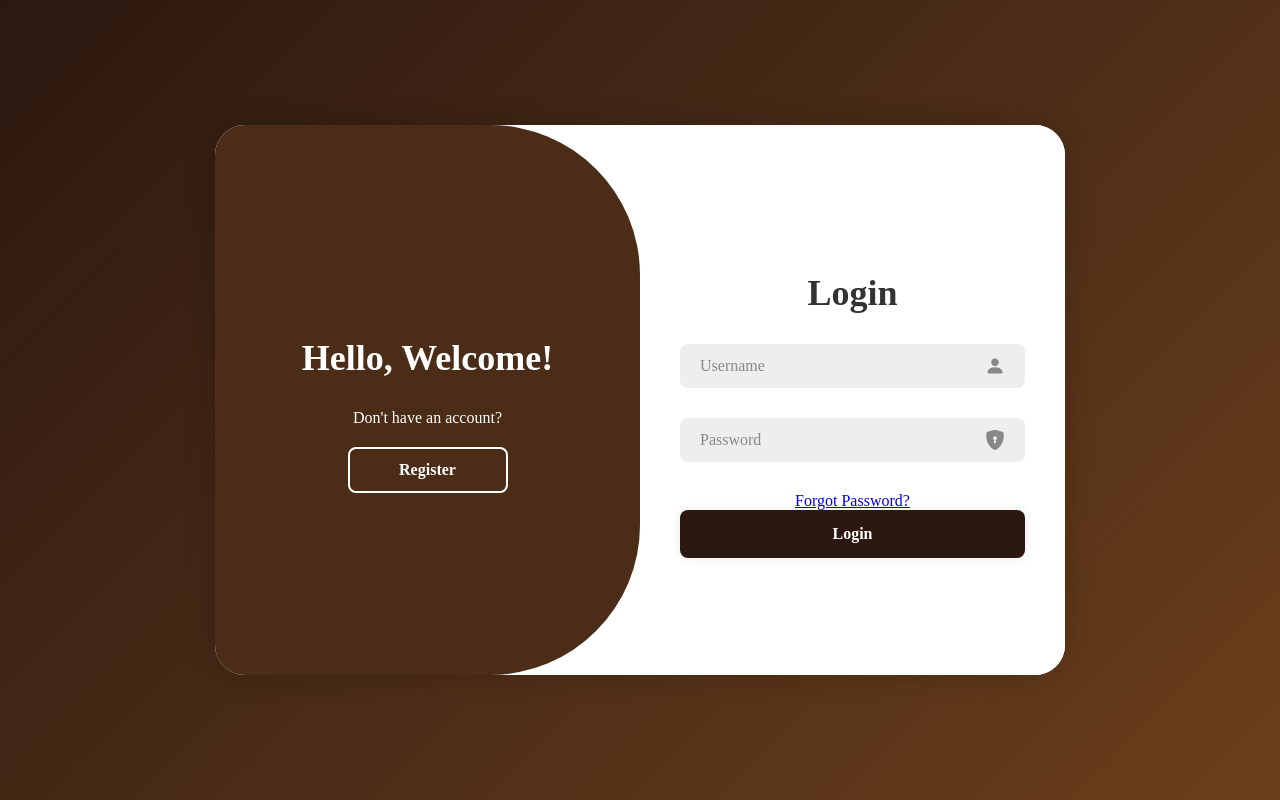
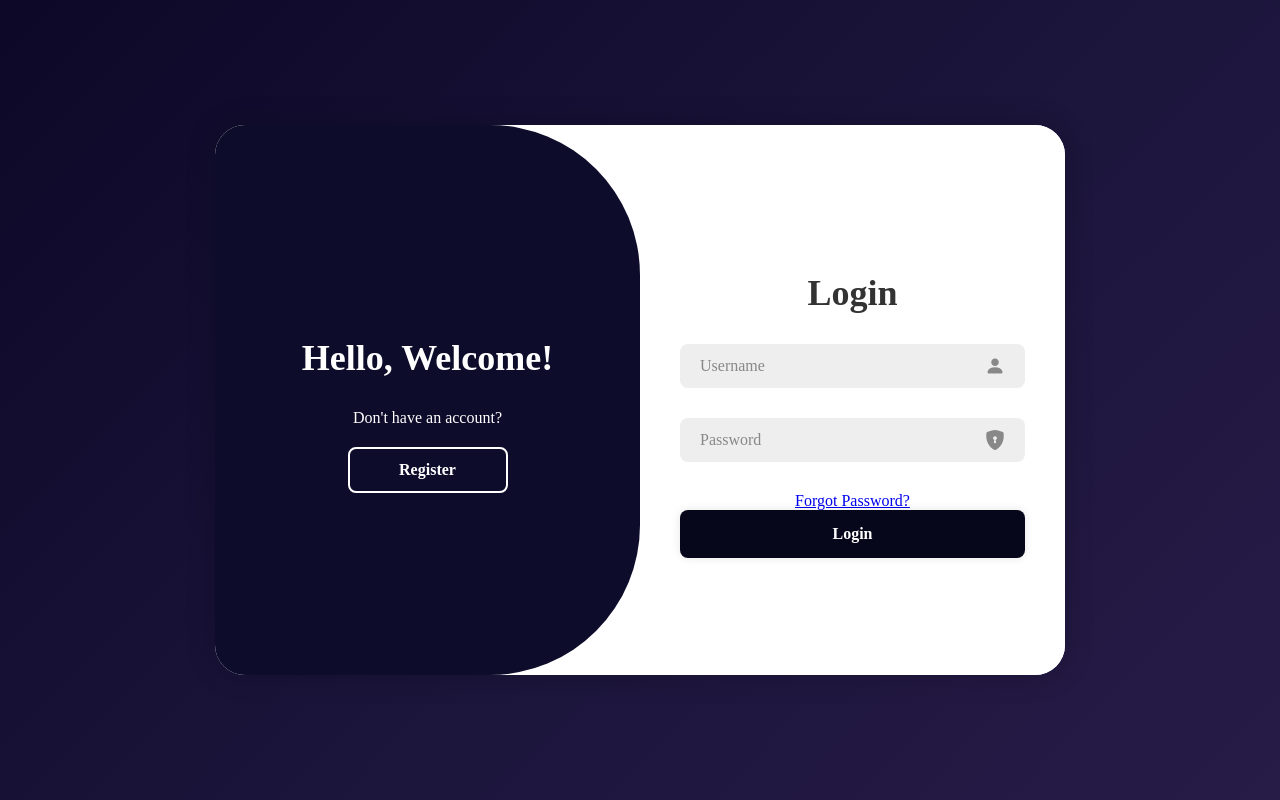
Before and after one commit to rinki-matiyali/commerce, a Django app: page /login in a window 1280 px wide. Run offline with Django 5.2, Linux system fonts and the light colour scheme.

Commit message:
completed project

```diff
--- a/auctions/static/auctions/styles.css
+++ b/auctions/static/auctions/styles.css
@@ -9,7 +9,7 @@ body{
     justify-content: center;
     align-items: center;
     min-height: 100vh;
-    background: linear-gradient(135deg, #2C1810 0%, #4A2C17 50%, #6B3E1A 100%);
+    background: linear-gradient(135deg, #0d0827 0%, #1a143a 50%, #271b47 100%);
 }
 
 .container{
@@ -97,7 +97,7 @@ form{
 .btn{
     width: 100%;
     height:48px;
-    background: #2C1810 ;
+    background: #06071a ;
     border-radius: 8px;
     box-shadow: 0 0 10px rgba(0,0,0,.1);
     border: none;
@@ -122,7 +122,7 @@ form{
     width: 300%;
     height: 100%;
     border-radius: 150px;
-    background: #4A2C17;
+    background: #0d0d2b;
     z-index: 2;
     transition: 1.8s ease-in-out;
 }
```
Also changed, not shown: 1 other file.
